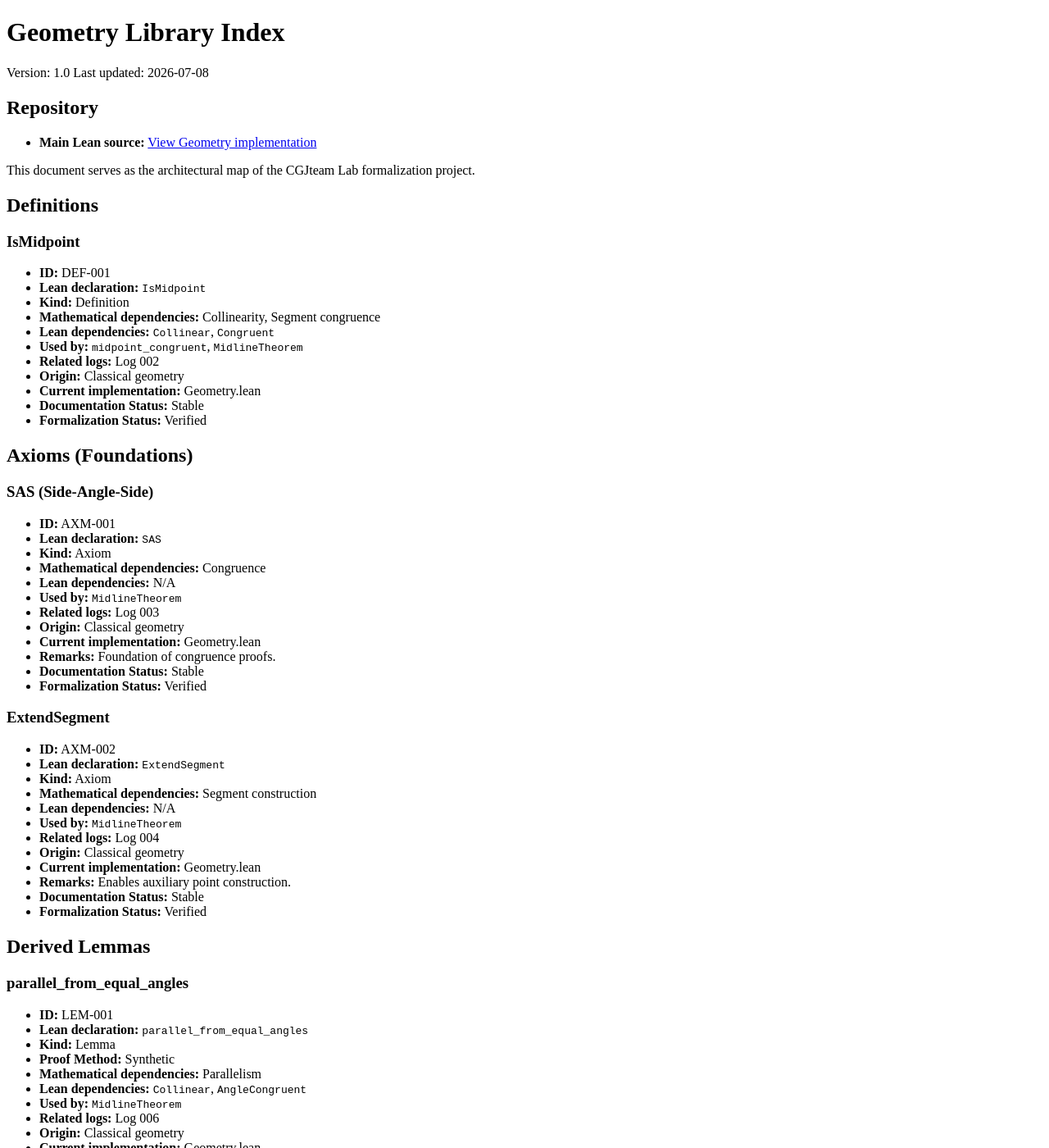
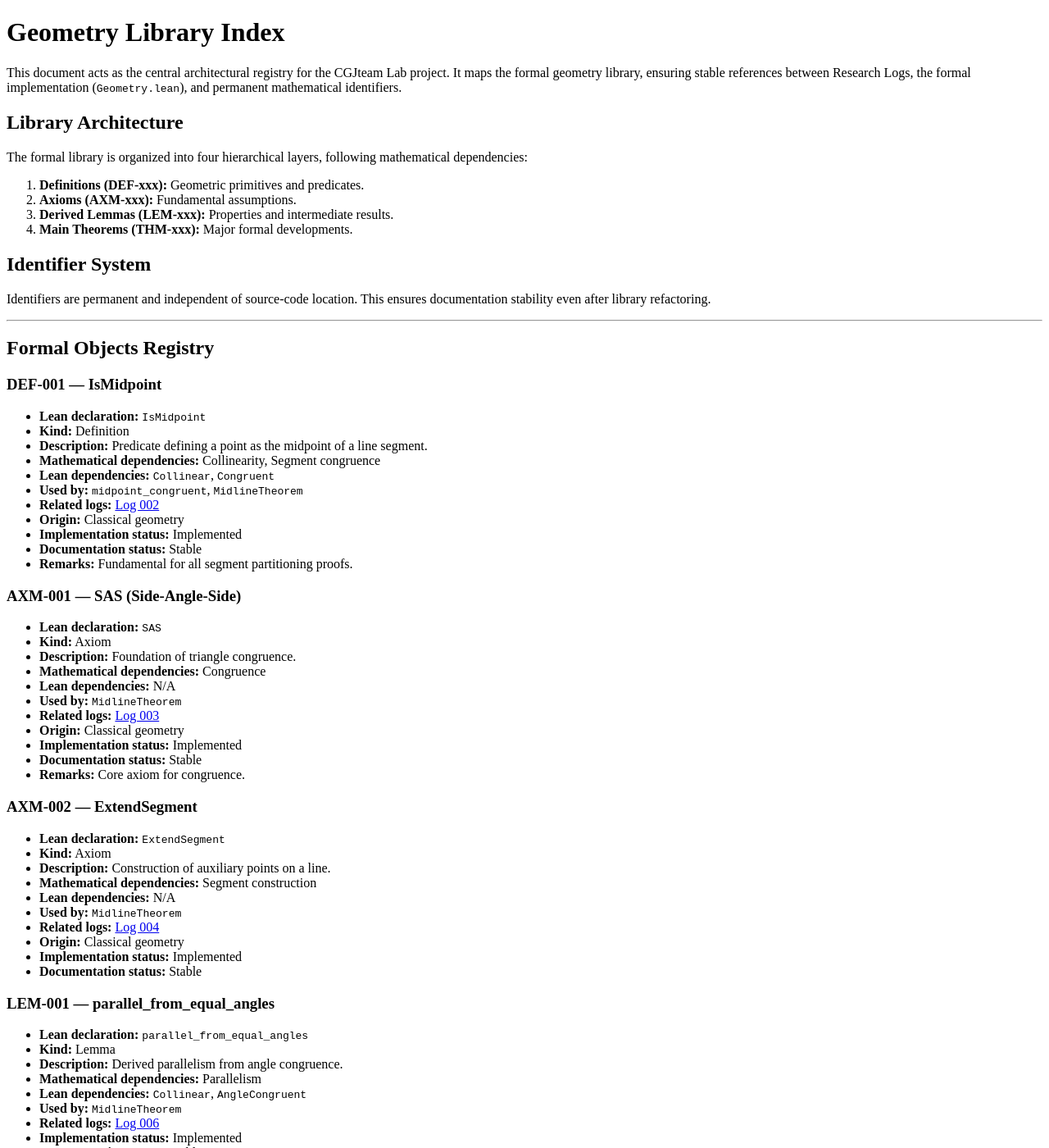
Before and after one commit to cgjteam/cgjteam.github.io, a Jekyll site: the page built from Geometry.md, in a window 1280 px wide and 1400 px high. Shown: the whole window at 82% size. Built offline with Jekyll 4.4.1, drawn with Linux system fonts in a browser that asks for light colours; our own code applies the rules of GitHub Pages for plain Markdown files; comment, search, counter and statistics services are not loaded; some of the changed text lies outside the part shown.

Commit message:
Update Geometry.md

```diff
--- a/Geometry.md
+++ b/Geometry.md
@@ -1,156 +1,130 @@
 # Geometry Library Index
-Version: 1.0
-Last updated: 2026-07-08
 
-## Repository
-- **Main Lean source:** [View Geometry implementation](./Geometry_lean.html)
+This document acts as the central architectural registry for the CGJteam Lab project. It maps the formal geometry library, ensuring stable references between Research Logs, the formal implementation (`Geometry.lean`), and permanent mathematical identifiers.
 
-This document serves as the architectural map of the CGJteam Lab formalization project.
+## Library Architecture
+The formal library is organized into four hierarchical layers, following mathematical dependencies:
+1. **Definitions (DEF-xxx):** Geometric primitives and predicates.
+2. **Axioms (AXM-xxx):** Fundamental assumptions.
+3. **Derived Lemmas (LEM-xxx):** Properties and intermediate results.
+4. **Main Theorems (THM-xxx):** Major formal developments.
 
-## Definitions
+## Identifier System
+Identifiers are permanent and independent of source-code location. This ensures documentation stability even after library refactoring.
 
-### IsMidpoint
-- **ID:** DEF-001
+---
+
+## Formal Objects Registry
+
+### DEF-001 — IsMidpoint
 - **Lean declaration:** `IsMidpoint`
 - **Kind:** Definition
+- **Description:** Predicate defining a point as the midpoint of a line segment.
 - **Mathematical dependencies:** Collinearity, Segment congruence
 - **Lean dependencies:** `Collinear`, `Congruent`
 - **Used by:** `midpoint_congruent`, `MidlineTheorem`
-- **Related logs:** Log 002
+- **Related logs:** [Log 002](log-002.html)
 - **Origin:** Classical geometry
-- **Current implementation:** Geometry.lean
-- **Documentation Status:** Stable
-- **Formalization Status:** Verified
+- **Implementation status:** Implemented
+- **Documentation status:** Stable
+- **Remarks:** Fundamental for all segment partitioning proofs.
 
-## Axioms (Foundations)
-
-### SAS (Side-Angle-Side)
-- **ID:** AXM-001
+### AXM-001 — SAS (Side-Angle-Side)
 - **Lean declaration:** `SAS`
 - **Kind:** Axiom
+- **Description:** Foundation of triangle congruence.
 - **Mathematical dependencies:** Congruence
 - **Lean dependencies:** N/A
 - **Used by:** `MidlineTheorem`
-- **Related logs:** Log 003
+- **Related logs:** [Log 003](log-003.html)
 - **Origin:** Classical geometry
-- **Current implementation:** Geometry.lean
-- **Remarks:** Foundation of congruence proofs.
-- **Documentation Status:** Stable
-- **Formalization Status:** Verified
+- **Implementation status:** Implemented
+- **Documentation status:** Stable
+- **Remarks:** Core axiom for congruence.
 
-### ExtendSegment
-- **ID:** AXM-002
+### AXM-002 — ExtendSegment
 - **Lean declaration:** `ExtendSegment`
 - **Kind:** Axiom
+- **Description:** Construction of auxiliary points on a line.
 - **Mathematical dependencies:** Segment construction
 - **Lean dependencies:** N/A
 - **Used by:** `MidlineTheorem`
-- **Related logs:** Log 004
+- **Related logs:** [Log 004](log-004.html)
 - **Origin:** Classical geometry
-- **Current implementation:** Geometry.lean
-- **Remarks:** Enables auxiliary point construction.
-- **Documentation Status:** Stable
-- **Formalization Status:** Verified
+- **Implementation status:** Implemented
+- **Documentation status:** Stable
 
-## Derived Lemmas
-
-### parallel_from_equal_angles
-- **ID:** LEM-001
+### LEM-001 — parallel_from_equal_angles
 - **Lean declaration:** `parallel_from_equal_angles`
 - **Kind:** Lemma
-- **Proof Method:** Synthetic
+- **Description:** Derived parallelism from angle congruence.
 - **Mathematical dependencies:** Parallelism
 - **Lean dependencies:** `Collinear`, `AngleCongruent`
 - **Used by:** `MidlineTheorem`
-- **Related logs:** Log 006
-- **Origin:** Classical geometry
-- **Current implementation:** Geometry.lean
-- **Documentation Status:** Stable
-- **Formalization Status:** Verified
+- **Related logs:** [Log 006](log-006.html)
+- **Implementation status:** Implemented
+- **Documentation status:** Stable
 
-### midpoint_congruent
-- **ID:** LEM-002
+### LEM-002 — midpoint_congruent
 - **Lean declaration:** `midpoint_congruent`
 - **Kind:** Lemma
-- **Proof Method:** Synthetic
 - **Mathematical dependencies:** Midpoints, Segment congruence
 - **Lean dependencies:** `IsMidpoint`
 - **Used by:** `MidlineTheorem`
-- **Related logs:** Log 005
-- **Origin:** Classical geometry
-- **Current implementation:** Geometry.lean
-- **Documentation Status:** Stable
-- **Formalization Status:** Verified
+- **Related logs:** [Log 005](log-005.html)
+- **Implementation status:** Implemented
 
-### congruent_transitivity
-- **ID:** LEM-003
+### LEM-003 — congruent_transitivity
 - **Lean declaration:** `congruent_transitivity`
 - **Kind:** Lemma
-- **Proof Method:** Synthetic
 - **Mathematical dependencies:** Congruence
 - **Lean dependencies:** `Congruent`
 - **Used by:** `MidlineTheorem`
-- **Related logs:** Log 006
-- **Origin:** Classical geometry
-- **Current implementation:** Geometry.lean
-- **Documentation Status:** Stable
-- **Formalization Status:** Verified
+- **Related logs:** [Log 006](log-006.html)
+- **Implementation status:** Implemented
 
-### parallelogram_from_parallel_and_congruent
-- **ID:** LEM-004
+### LEM-004 — parallelogram_from_parallel_and_congruent
 - **Lean declaration:** `parallelogram_from_parallel_and_congruent`
 - **Kind:** Lemma
-- **Proof Method:** Synthetic
 - **Mathematical dependencies:** Parallelograms
 - **Lean dependencies:** `Parallel`, `Congruent`
 - **Used by:** `MidlineTheorem`
-- **Related logs:** Log 007
-- **Origin:** Classical geometry
-- **Current implementation:** Geometry.lean
-- **Documentation Status:** Stable
-- **Formalization Status:** Verified
+- **Related logs:** [Log 007](log-007.html)
+- **Implementation status:** Implemented
 
-### parallelogram_opposite_sides
-- **ID:** LEM-005
+### LEM-005 — parallelogram_opposite_sides
 - **Lean declaration:** `parallelogram_opposite_sides`
 - **Kind:** Lemma
-- **Proof Method:** Synthetic
 - **Mathematical dependencies:** Parallelograms
 - **Lean dependencies:** `IsParallelogram`
 - **Used by:** `MidlineTheorem`
-- **Related logs:** Log 007
-- **Origin:** Classical geometry
-- **Current implementation:** Geometry.lean
-- **Documentation Status:** Stable
-- **Formalization Status:** Verified
+- **Related logs:** [Log 007](log-007.html)
+- **Implementation status:** Implemented
 
-### collinear_parallel_trans
-- **ID:** LEM-006
+### LEM-006 — collinear_parallel_trans
 - **Lean declaration:** `collinear_parallel_trans`
 - **Kind:** Lemma
-- **Proof Method:** Synthetic
 - **Mathematical dependencies:** Parallelism, Collinearity
 - **Lean dependencies:** `Collinear`, `Parallel`
 - **Used by:** `MidlineTheorem`
-- **Related logs:** Log 007
-- **Origin:** Classical geometry
-- **Current implementation:** Geometry.lean
-- **Documentation Status:** Stable
-- **Formalization Status:** Verified
+- **Related logs:** [Log 007](log-007.html)
+- **Implementation status:** Implemented
 
-## Main Theorems
-
-### MidlineTheorem
-- **ID:** THM-001
+### THM-001 — MidlineTheorem
 - **Lean declaration:** `MidlineTheorem`
 - **Kind:** Theorem
-- **Proof Method:** Synthetic
+- **Description:** Synthetic proof of the midline theorem.
 - **Mathematical dependencies:** Midpoints, Parallelism, Parallelograms
 - **Lean dependencies:** `ExtendSegment`, `SAS`, `collinear_rotate`, `parallel_from_equal_angles`, `midpoint_congruent`, `congruent_transitivity`, `parallelogram_from_parallel_and_congruent`, `collinear_parallel_trans`
-- **Used by:** N/A
-- **Related logs:** Log 005
-- **Origin:** Classical geometry
-- **Current implementation:** Geometry.lean
-- **Remarks:** Synthetic proof construction.
-- **Documentation Status:** Stable
-- **Formalization Status:** Verified
+- **Related logs:** [Log 005](log-005.html)
+- **Implementation status:** Implemented
+- **Documentation status:** Stable
+
+---
+
+## Roadmap
+- **Planned:** DEF-002 (TriangleAngleSum), LEM-007 (ParallelPostulateVariant)
+- **Active Research:** Analysis of synthetic proof construction.
+
+## Dependency Graph
+*(Textual registry: Objects reference dependencies via stable identifiers listed above.)*
```
